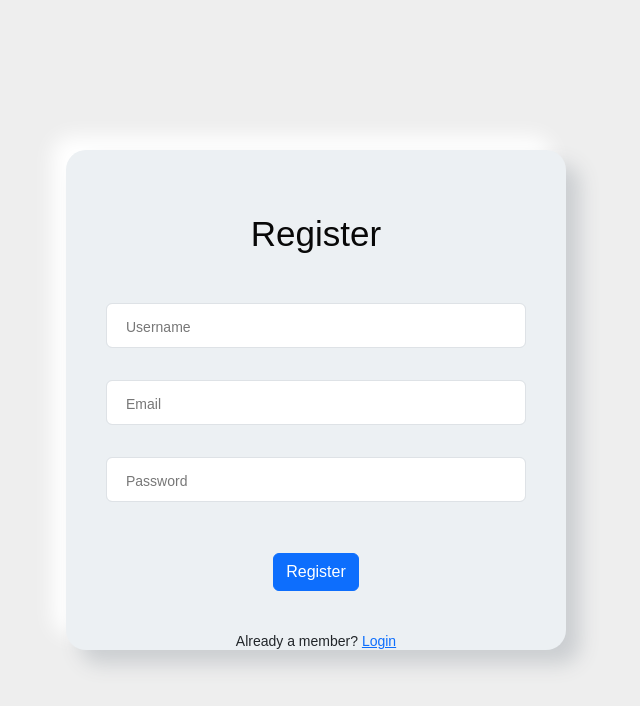
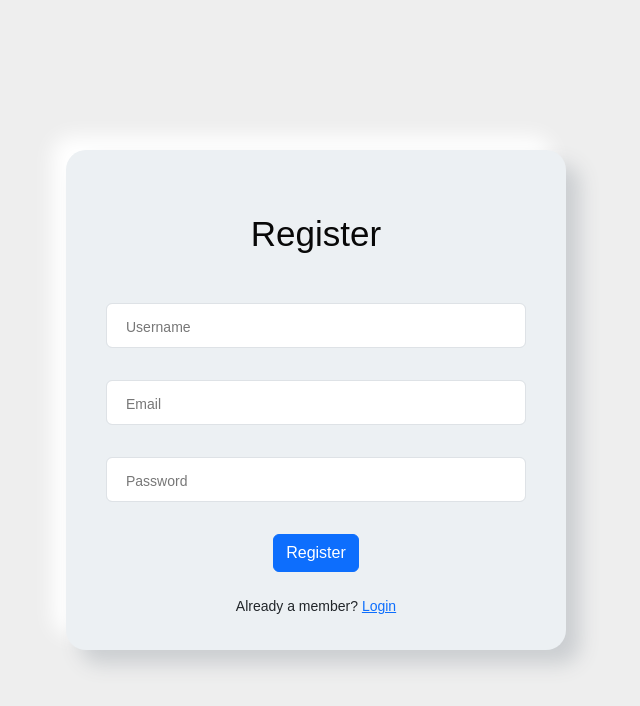
Before and after one commit to nessco1234/tripmanagement, a React (Create React App) app: page /registerform in a window 1280 px wide. Shown: the top 706 px of the page, without its empty margins (324-964 px from the left). Built offline with nearby package versions, Linux system fonts and the light colour scheme.

Commit message:
Update RegisterForm.jsx

```diff
--- a/src/RegisterForm.jsx
+++ b/src/RegisterForm.jsx
@@ -96,7 +96,7 @@ const RegisterForm = () => {
               />
               <label htmlFor="password" className="form-label">Password</label>
             </div>
-            <div className="text-center" style={{ fontSize: '40px', textAlign: 'center', paddingBottom: '1rem' , paddingTop: '1rem'}} >
+            <div className="text-center">
               <button type="button" className="btn btn-primary btn-block mb-4" onClick={handleRegister}>Register</button>
             </div>
             <div className="text-center">
```
